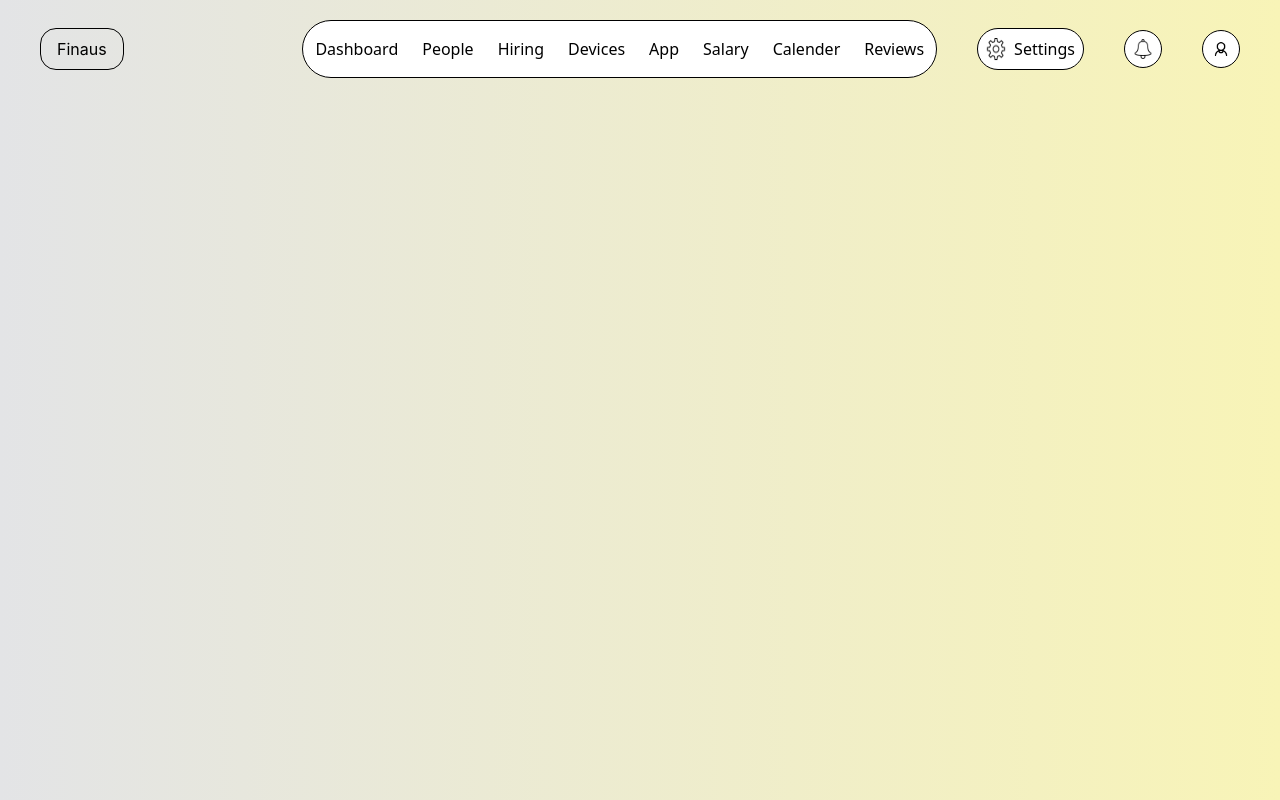
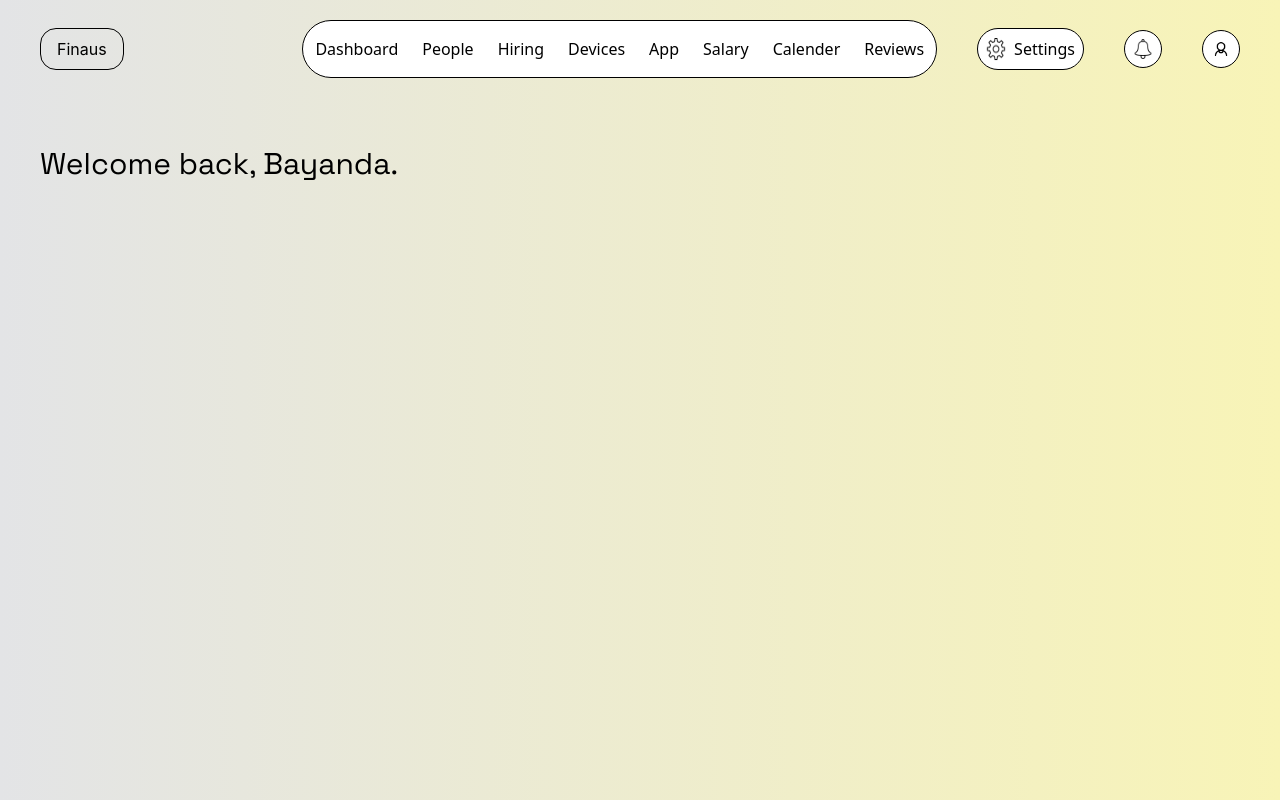
Before and after one commit to softwareNinja-888/financeDashboard, a React (Vite) app in the folder financeDashboard/: page / in a window 1280 px wide. Built offline with nearby package versions, Linux system fonts and the light colour scheme; a web font is replaced by a local one.

Commit message:
Add welcome message

```diff
--- /dev/null
+++ b/financeDashboard/src/components/Body.jsx
@@ -0,0 +1,8 @@
+import { Welcome } from "./Welcome.jsx"
+export function Body(){
+    return (
+        <div className="">
+            <Welcome name={'Bayanda'}/>
+        </div>
+    )
+}
--- /dev/null
+++ b/financeDashboard/src/components/Welcome.jsx
@@ -0,0 +1,5 @@
+export function Welcome(props){
+    return (
+        <div className="welcome text-3xl font-space px-10 py-12">Welcome back, {props.name}.</div>
+    )
+}
--- a/financeDashboard/src/main.jsx
+++ b/financeDashboard/src/main.jsx
@@ -2,11 +2,13 @@ import { StrictMode } from 'react'
 import { createRoot } from 'react-dom/client'
 import './index.css'
 import {Header} from './components/Header.jsx'
+import { Body } from './components/Body.jsx'
 
 createRoot(document.getElementById('root')).render(
   <StrictMode>
     <div className="body h-screen bg-gradient-to-r from-lightGray to-lightYellow " >
       <Header/>
+      <Body/>
     </div>
   </StrictMode>,
 )
```
